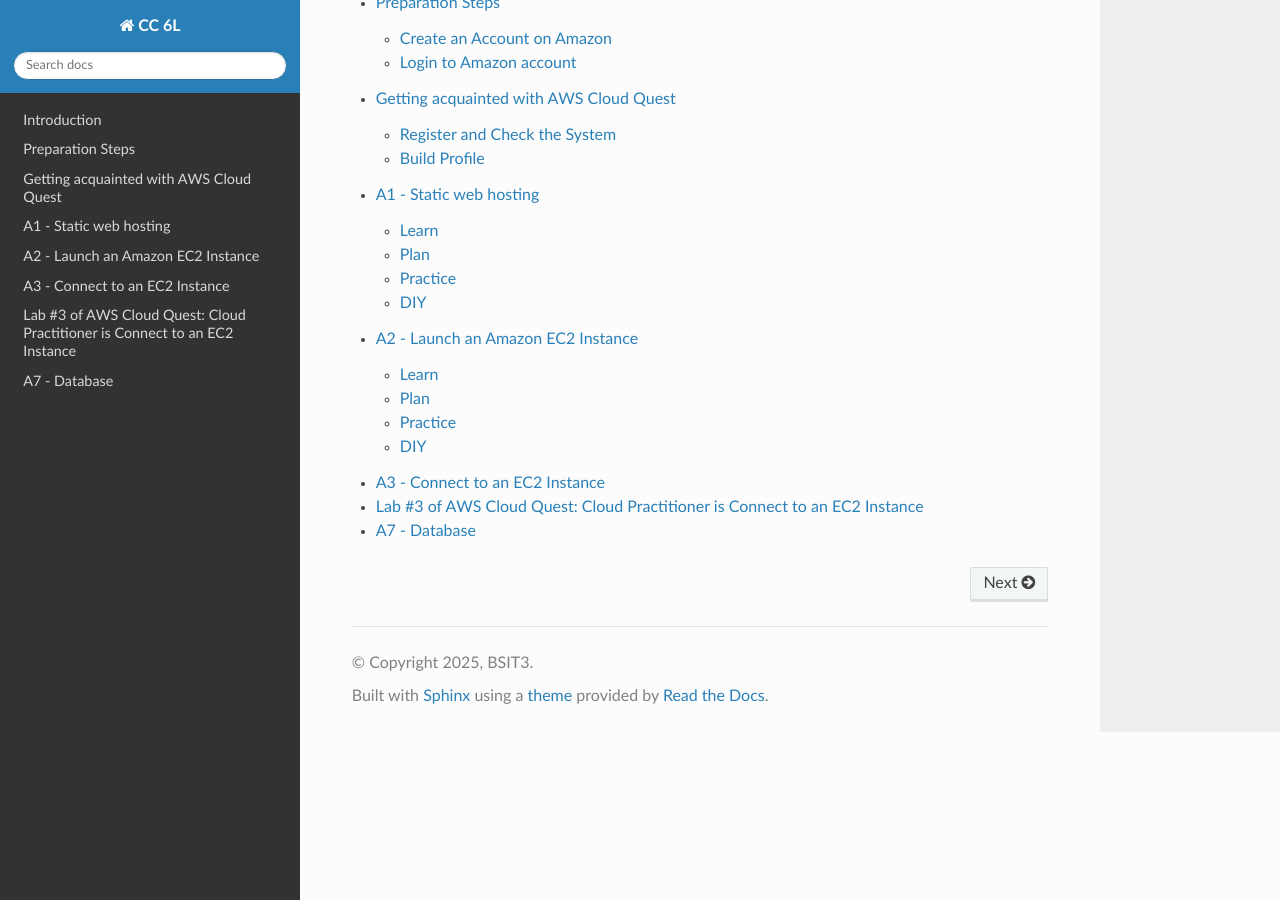
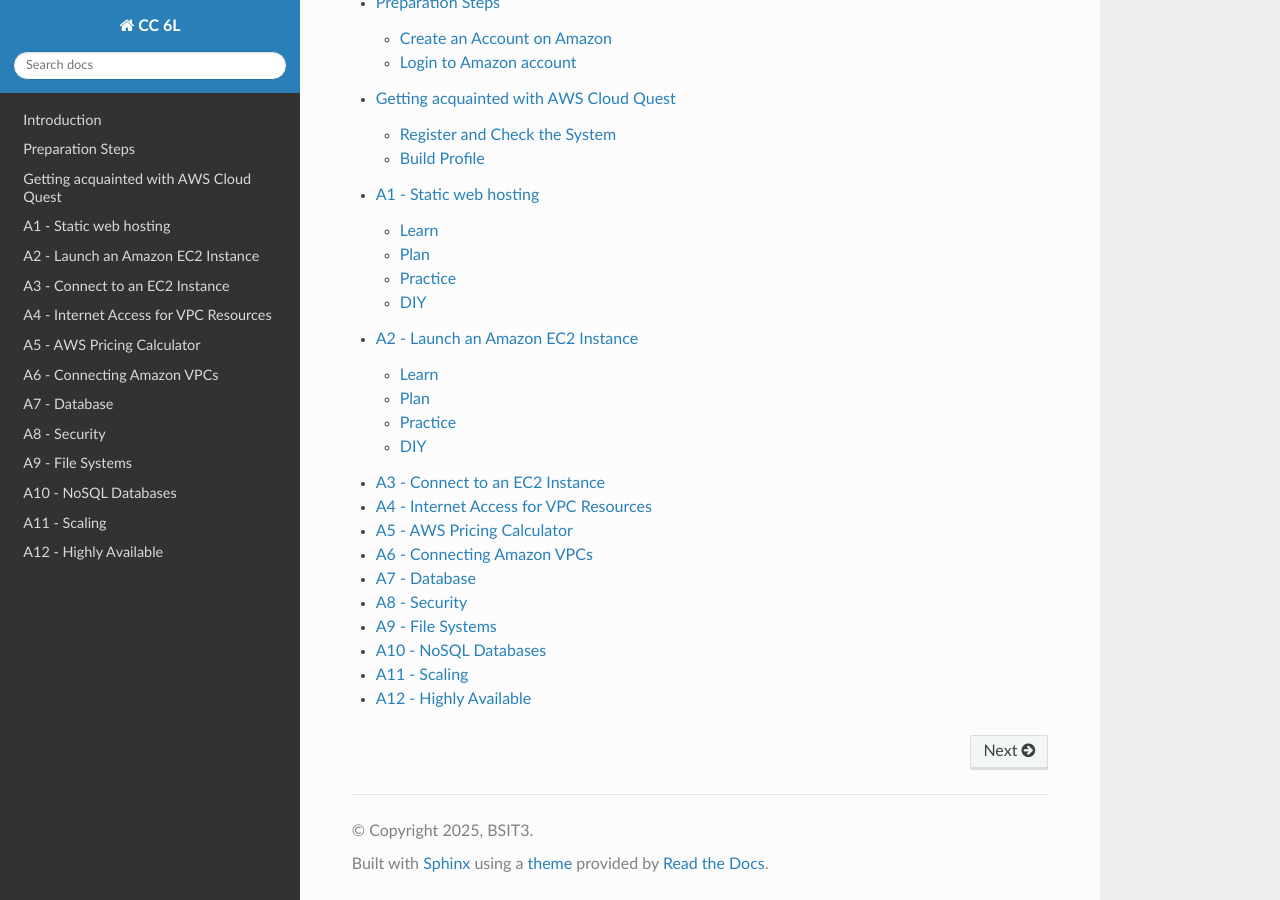
Before and after one commit to user-5005/Aws-Cloud_Practitioner, a Sphinx documentation site: the page built from docs/source/index.rst, in a window 1280 px wide and 900 px high, scrolled down 968 px. Built offline with Sphinx 7.4.7 and the Read the Docs theme 3.1.0, drawn with Linux system fonts in a browser that asks for light colours.

Commit message:
Update index.rst

```diff
--- a/docs/source/index.rst
+++ b/docs/source/index.rst
@@ -28,5 +28,12 @@
    a1 - static web hosting
    a2 - launch an amazon EC2 instance
    a3 - connect to an EC2 instance
-   lab #3
+   a4 - internet access for vpc resources
+   a5 -aws pricing calculator
+   a6 - connecting amazon vpcs
    a7 - database
+   a8 - security
+   a9 - file systems
+   a10 - nosql databases
+   a11 - scaling
+   a12 - highly available
```
